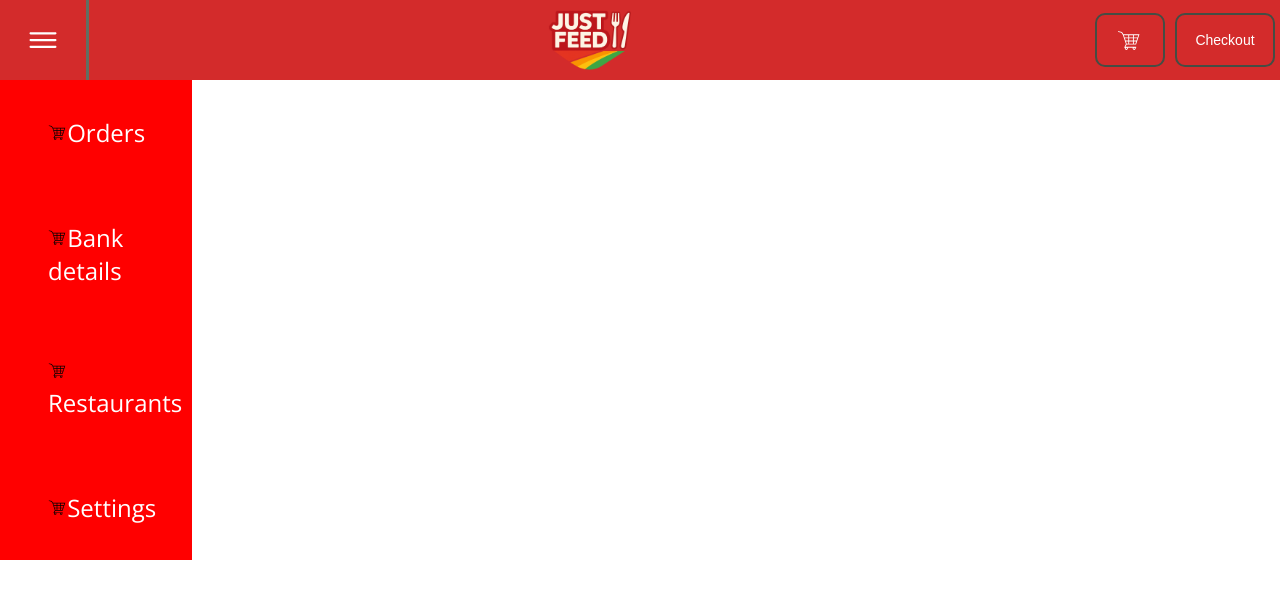
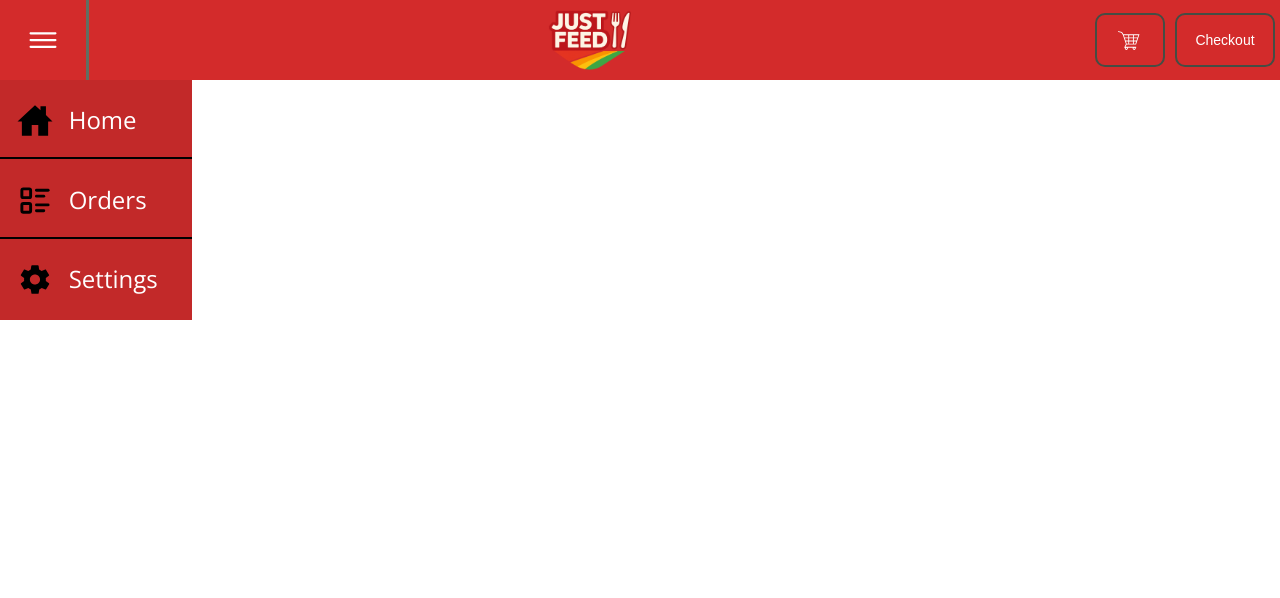
Before and after one commit to Nathan-F04/FrontEndJustFeed, a Next.js app: page / in a window 1280 px wide. Both pictures are taken after a click on the element 43 px from the left and 40 px from the top of the page. Shown: the top 598 px of the page. Built offline with nearby package versions, Linux system fonts and the light colour scheme; no server answers.

Commit message:
cleaned the styling of the sidebar

```diff
--- a/components/layout/Sidebar.js
+++ b/components/layout/Sidebar.js
@@ -1,17 +1,19 @@
 import classes from "./Sidebar.module.css"
 import Link from 'next/link'
 import { GiShoppingCart } from 'react-icons/gi'
+import { IoHomeSharp } from "react-icons/io5";
+import { IoMdSettings } from "react-icons/io";
+import { TbListDetails } from "react-icons/tb";
 
 export default function Popup(props) {
   return (
     <div className={classes.mainDiv} onClick={() => props.toggleMenuHide()}>
       <div className={classes.thePopup}>
-        <ul className={classes.sideLink}>
-          <li><GiShoppingCart/><Link href="/new-meetup">Orders</Link></li>
-          <li><GiShoppingCart/><Link href="index.js">Bank details</Link></li>
-          <li><GiShoppingCart/><Link href="index.js">Restaurants</Link></li>
-          <li><GiShoppingCart/><Link href="index.js" >Settings </Link></li>
-        </ul>
+        <div className={classes.sideLink}>
+          <span className={classes.sidebarItem}><IoHomeSharp className={classes.sidebarIcon}/><div className={classes.gap}></div><Link href="index.js">Home</Link></span>
+          <span className={classes.sidebarItem}><TbListDetails className={classes.sidebarIcon}/><div className={classes.gap}></div><Link href="/new-meetup">Orders</Link></span>
+          <span className={classes.sidebarFinalItem}><IoMdSettings className={classes.sidebarIcon}/><div className={classes.gap}></div><Link href="index.js" >Settings</Link></span>
+        </div>
       </div>
     </div>
   )
--- a/components/layout/Sidebar.module.css
+++ b/components/layout/Sidebar.module.css
@@ -8,20 +8,42 @@
 }
 
 .thePopup {
-  background-color: red;
+  background-color: #c22929;
   width: 15%;
-  height: 60%;
+  height: 30%;
   position: absolute;
   top: 5rem;
   min-width: 5%;
 }
 
+.sidebarItem {
+  border-bottom: solid black 2px;
+  width: 100%;
+  padding-bottom: 10%;
+  padding-left: 5%;
+  display: flex;
+  flex-direction: row;
+}
+
+.sidebarFinalItem {
+  padding-left: 5%;
+  display: flex;
+  flex-direction: row;
+}
+
+.sidebarIcon {
+  height: 35px;
+  width: 50px;
+}
+
+.gap {
+  width: 5%;
+}
+
 .sideLink{
-  color: black;
   font-size: larger;
   display: flex;
   flex-direction: column;
-  justify-content: space-around;
+  justify-content: space-evenly;
   height: 100%;
-  min-width: 50px;
 }
```
